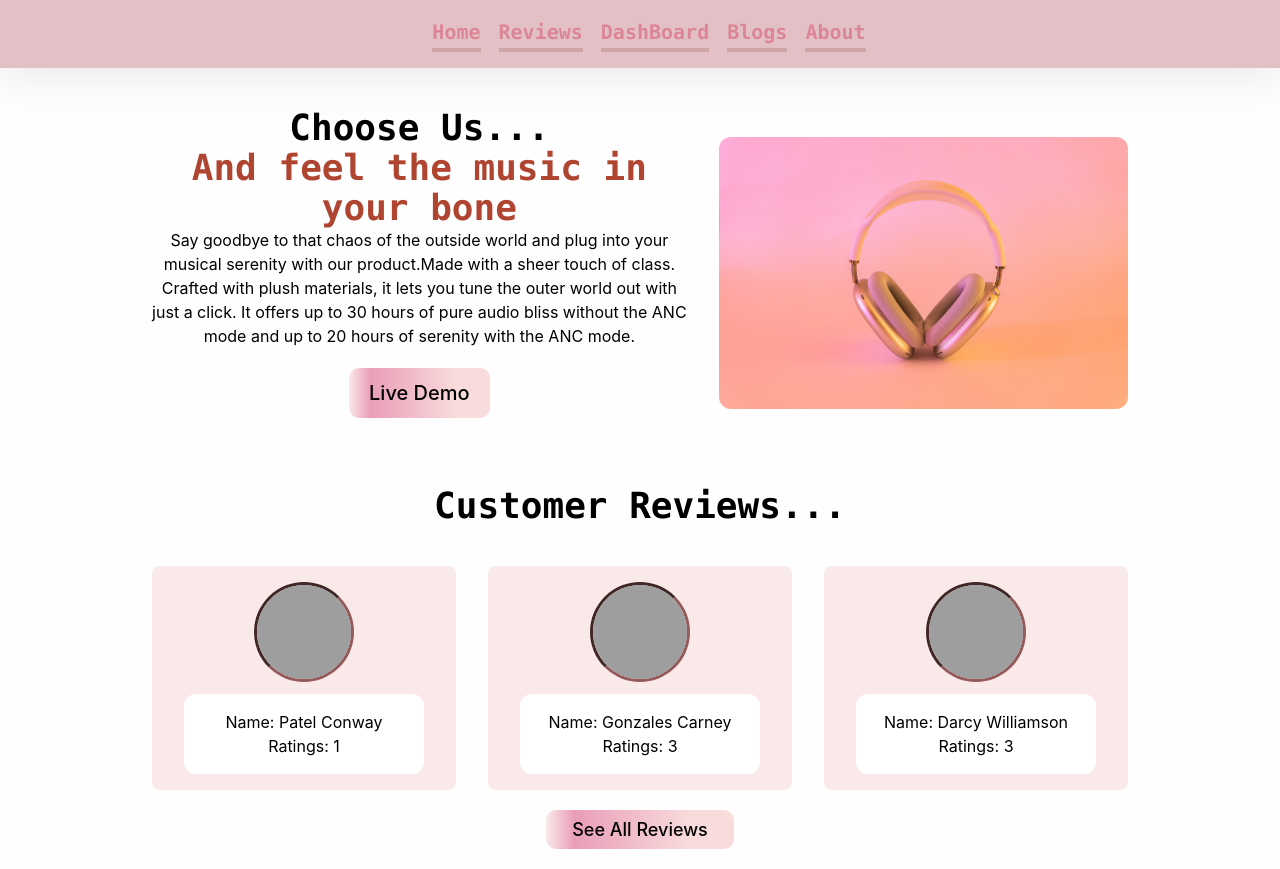
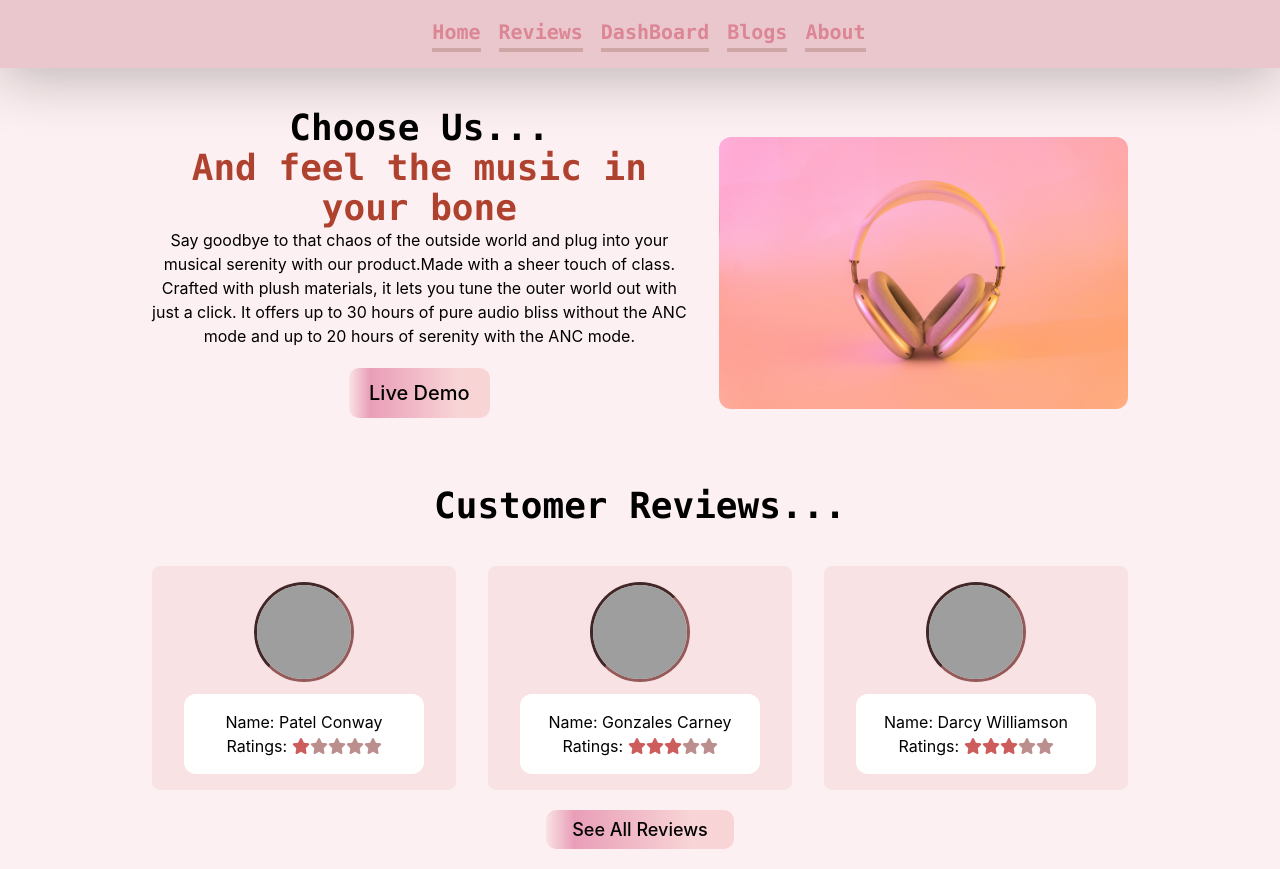
Before and after one commit to sajedasaju/amaze-headphones, a React (Create React App) app: page / in a window 1280 px wide. Built offline with nearby package versions, Linux system fonts and the light colour scheme; grey boxes are pictures that could not be loaded.

Commit message:
ratings symbol added

```diff
--- a/package.json
+++ b/package.json
@@ -3,12 +3,16 @@
   "version": "0.1.0",
   "private": true,
   "dependencies": {
+    "@fortawesome/fontawesome-svg-core": "^6.1.1",
+    "@fortawesome/free-solid-svg-icons": "^6.1.1",
+    "@fortawesome/react-fontawesome": "^0.1.18",
     "@testing-library/jest-dom": "^5.16.3",
     "@testing-library/react": "^12.1.4",
     "@testing-library/user-event": "^13.5.0",
     "axios": "^0.26.1",
     "react": "^18.0.0",
     "react-dom": "^18.0.0",
+    "react-rating": "^2.0.5",
     "react-router-dom": "^6.3.0",
     "react-scripts": "5.0.0",
     "recharts": "^2.1.9",
--- a/src/App.js
+++ b/src/App.js
@@ -11,7 +11,7 @@ import NotFound from './Components/NotFound/NotFound';
 
 function App() {
   return (
-    <div className="App ">
+    <div className="App">
       <Header></Header>
       <Routes>
         <Route path='/' element={<Home></Home>}></Route>
--- a/src/Components/Header/Header.css
+++ b/src/Components/Header/Header.css
@@ -1,6 +1,6 @@
 nav {
-    box-shadow: 0px 4px 50px rgba(0, 0, 0, 0.1);
-    background-color: rgba(205, 140, 151, 0.534);
+    box-shadow: 0px 7px 60px rgba(0, 0, 0, 0.284);
+    background-color: rgba(205, 140, 151, 0.42);
 }
 
 
--- a/src/Components/Review/Review.js
+++ b/src/Components/Review/Review.js
@@ -1,4 +1,7 @@
+import { faStar } from '@fortawesome/free-solid-svg-icons';
+import { FontAwesomeIcon } from '@fortawesome/react-fontawesome';
 import React from 'react';
+import Rating from 'react-rating';
 import './Review.css'
 
 const Review = ({ review }) => {
@@ -10,7 +13,13 @@ const Review = ({ review }) => {
             </div>
             <div className="review-text bg-white rounded-xl mt-3 mx-4 py-4">
                 <h2>Name: {name}</h2>
-                <span>Ratings: {rating}</span>
+                <span>Ratings: </span>
+                <Rating
+                    initialRating={rating}
+                    emptySymbol={<FontAwesomeIcon icon={faStar} style={{ color: 'rosybrown' }} />}
+                    fullSymbol={<FontAwesomeIcon style={{ color: 'indianred' }} icon={faStar} />}
+                    readonly
+                ></Rating>
             </div>
         </div>
     );
--- a/src/index.css
+++ b/src/index.css
@@ -10,6 +10,7 @@ body {
   -webkit-font-smoothing: antialiased;
   -moz-osx-font-smoothing: grayscale;
   background-color: rgba(196, 132, 143, 0.007);
+  background-color: rgba(248, 194, 203, 0.24);
 }
 
 code {
```
Also changed, not shown: 1 other file (tests, documents, lock files or other folders).
